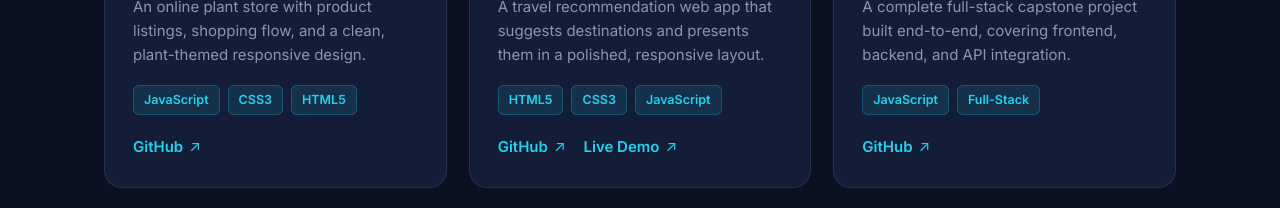
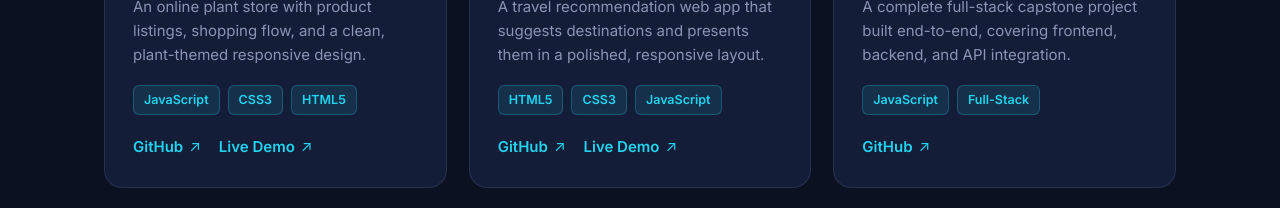
Before and after one commit to KASHU890/kashfa-portfolio-react, a React (Vite) app: page / in a window 1280 px wide. Shown: the part 2500-2708 px from the top of the page. Built offline with nearby package versions, Linux system fonts and the light colour scheme.

Commit message:
E-Plant Shopping now live - update demo links

```diff
--- a/scripts/generate-resume.mjs
+++ b/scripts/generate-resume.mjs
@@ -129,7 +129,7 @@ const projectLines = [
   {
     name: 'E-Plant Shopping',
     desc: 'Online plant store web app',
-    url: 'code: github.com/KASHU890/e-plantShopping',
+    url: 'live: kashu890.github.io/e-plantShopping',
   },
   {
     name: 'Travel Recommendation',
--- a/src/data.js
+++ b/src/data.js
@@ -74,7 +74,7 @@ const projectsList = [
     description:
       'An online plant store with product listings, shopping flow, and a clean, plant-themed responsive design.',
     tech: ['JavaScript', 'CSS3', 'HTML5'],
-    link: 'https://github.com/KASHU890/e-plantShopping',
+    link: 'https://kashu890.github.io/e-plantShopping/',
     github: 'https://github.com/KASHU890/e-plantShopping',
     icon: '🪴',
   },
```
Also changed, not shown: 1 other file (tests, documents, lock files or other folders).
